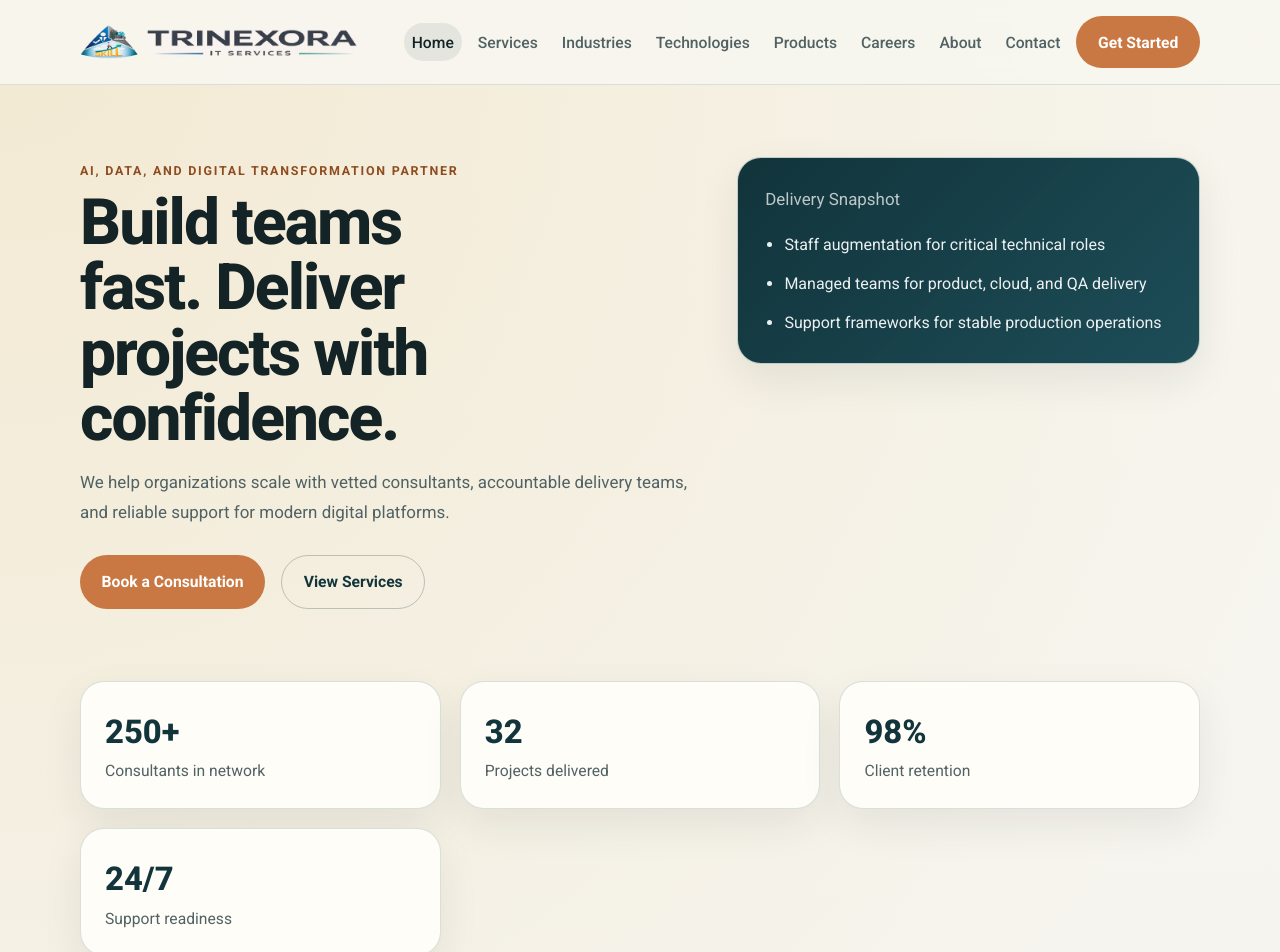
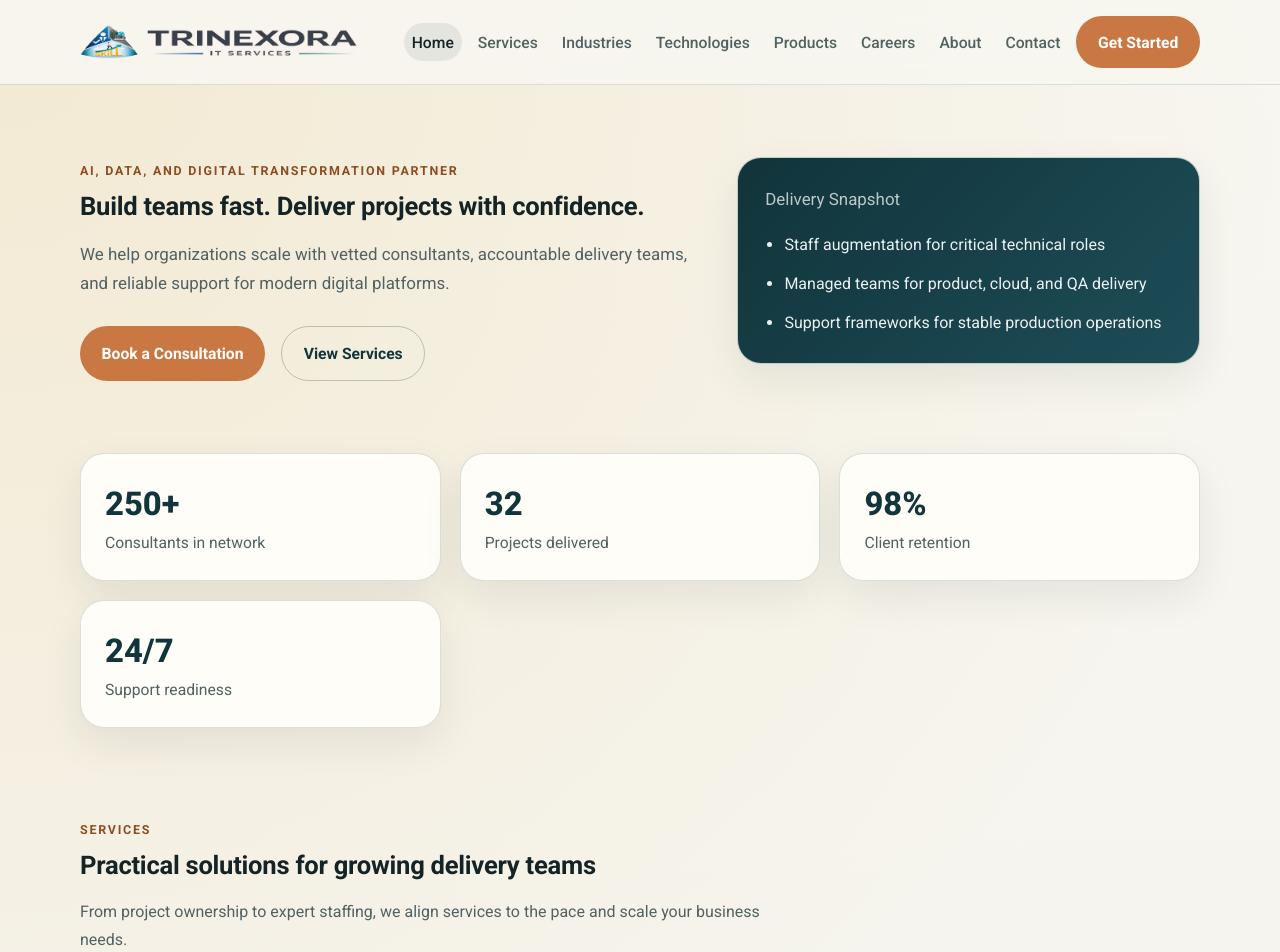
Before and after one commit to dtrajesh/SRIJ-Consultancy, a React (Vite) app in the folder frontend/: page / in a window 1280 px wide. Shown: the top 952 px of the page. Built offline with nearby package versions, Linux system fonts and the light colour scheme; no server answers.

Commit message:
Refine page heading typography

```diff
--- a/frontend/src/styles.css
+++ b/frontend/src/styles.css
@@ -190,11 +190,11 @@ h6,
 
 .hero h1 {
   margin: 0.45rem 0 1rem;
-  font-size: clamp(2.65rem, 5vw, 4.3rem);
-  line-height: 1.02;
-  letter-spacing: -0.03em;
-  max-width: 11ch;
-  font-weight: 800;
+  font-size: clamp(1.45rem, 2vw, 1.95rem);
+  line-height: 1.28;
+  letter-spacing: -0.01em;
+  max-width: none;
+  font-weight: 700;
 }
 
 .hero p {
@@ -261,10 +261,10 @@ h6,
 
 .section-header h2 {
   margin: 0.5rem 0 0.85rem;
-  font-size: clamp(2.05rem, 3vw, 2.85rem);
-  line-height: 1.12;
-  letter-spacing: -0.02em;
-  font-weight: 800;
+  font-size: clamp(1.45rem, 2vw, 1.95rem);
+  line-height: 1.28;
+  letter-spacing: -0.01em;
+  font-weight: 700;
 }
 
 .section-header p,
@@ -393,6 +393,13 @@ h6,
 .cta-panel h2,
 .cta-panel p {
   margin: 0.4rem 0;
+}
+
+.cta-panel h2 {
+  font-size: clamp(1.45rem, 2.2vw, 2rem);
+  line-height: 1.24;
+  letter-spacing: -0.01em;
+  font-weight: 700;
 }
 
 .cta-panel p {
```
